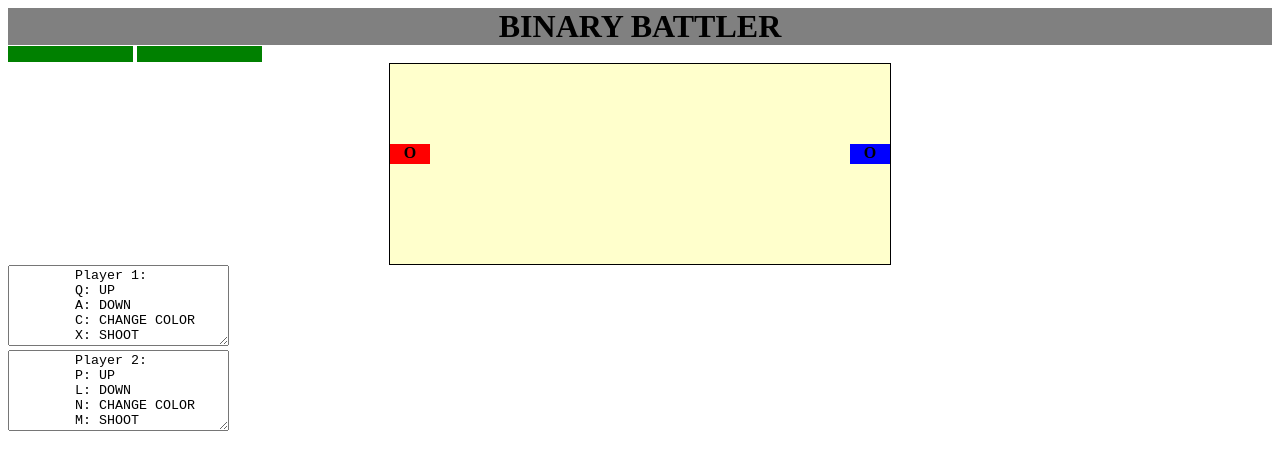
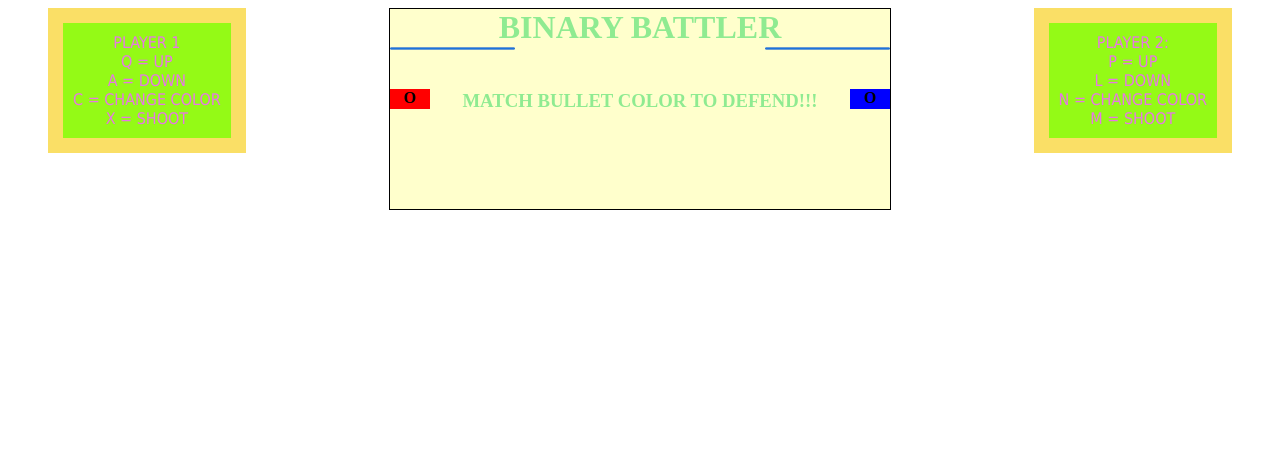
Before and after one commit to murtato/project_01, a plain HTML site: page index.html in a window 1280 px wide. Drawn offline with nearby package versions, Linux system fonts and the light colour scheme.

Commit message:
added health bars and trying to get them connected

```diff
--- a/index.html
+++ b/index.html
@@ -8,37 +8,38 @@
 </head>
 
 <body>
-  <h1>BINARY BATTLER</h1>
-
-  <progress id="player1Health" max="10" value="10"></progress>
-  <progress id="player2Health" max="10" value="10"></progress>
-
+  <div class="manual">
+    <div id="player1Instructions">
+        PLAYER 1<br>
+        Q  =  UP<br>
+        A  =  DOWN<br>
+        C  =  CHANGE COLOR<br>
+        X  =  SHOOT
+    </div>
+    <div id="player2Instructions">
+        PLAYER 2:<br>
+        P  =  UP<br>
+        L  =  DOWN<br>
+        N  =  CHANGE COLOR<br>
+        M  =  SHOOT
+    </div>
+  </div>
     <div class="container">
+      <h1>BINARY BATTLER</h1>
       <div class="playerShips">
         <div class="players" id="player1">O</div>
+
+            <progress id="player1Health" max="20" value="20"></progress>
+            <span id="status"></span>
+
         <div class="players" id="player2">O</div>
+
+            <progress id="player2Health" max="20" value="20"></progress>
+            <span id="status"></span>
+
       </div>
+      <h3><br><br>MATCH BULLET COLOR TO DEFEND!!!</h3>
     </div>
-  <div class="Manual">
-    <div id="player1Instructions">
-      <textarea rows="5" cols="25">
-        Player 1:
-        Q: UP
-        A: DOWN
-        C: CHANGE COLOR
-        X: SHOOT
-      </textarea>
-    </div>
-    <div id="player2Instructions">
-      <textarea rows="5" cols="25">
-        Player 2:
-        P: UP
-        L: DOWN
-        N: CHANGE COLOR
-        M: SHOOT
-      </textarea>
-    </div>
-  </div>
   <script src="https://ajax.googleapis.com/ajax/libs/jquery/2.2.0/jquery.min.js"></script>
   <script src="script.js"></script>
 </body>
--- a/main.css
+++ b/main.css
@@ -4,7 +4,15 @@ h1 {
   margin: auto;
   text-align: center;
   font-family: Arial-black;
-  background-color: gray;
+  color: #8FEB91;
+  background-color: #ffffcc;
+}
+
+h3 {
+ margin: auto;
+  text-align: center;
+  font-family: Arial-black;
+  color: #8FEB91;
 }
 
 .container {
@@ -17,17 +25,42 @@ h1 {
   background-color: #ffffcc;
 }
 
-#player1Health[value]{
-  -webkit-appearance: none;
-  appearance: none;
-  width: 125px;
+
+#player1Instructions {
+  text-align: center;
+  font-family: tahoma;
+  border: 15px solid #FADF66;
+  padding: 10px;
+  color: #E876E6;
+  background-color: #94FA16;
+  margin-left: 40px;
+  float: left;
 }
 
+#player2Instructions {
+  text-align: center;
+  font-family: tahoma;
+  border: 15px solid #FADF66;
+  padding: 10px;
+  color: #E876E6;
+  background-color: #94FA16;
+  margin-right: 40px;
+  float: right;
+}
+
+
+#player1Health[value]{
+  float: left;
+  width: 125px;
+  height: 5px;
+}
 #player2Health[value]{
-  -webkit-appearance: none;
-  appearance: none;
+  float: right;
   width: 125px;
+  height: 5px;
 }
+
+
 
 #player1 {
   text-align: center;
@@ -40,11 +73,9 @@ h1 {
   width: 40px;
   background-color: red;
 }
-
 #player1.blue {
   background-color: blue;
 }
-
 .player1Bullets {
   position: absolute;
   color: black;
@@ -52,7 +83,6 @@ h1 {
   width: 15px;
   background-color: red;
 }
-
 .player1Bullets.blue {
   background-color: blue;
 }
@@ -67,11 +97,9 @@ h1 {
   width: 40px;
   background-color: blue;
 }
-
 #player2.red {
   background-color: red;
 }
-
 .player2Bullets {
   position: absolute;
   left: 450px;
@@ -80,11 +108,6 @@ h1 {
   width: 15px;
   background-color: blue;
 }
-
 .player2Bullets.red {
   background-color: red;
 }
-
-.h3 {
-  margin: auto;
-}
--- a/script.js
+++ b/script.js
@@ -4,7 +4,6 @@ $("button").click(function(event) {
 });
 
 // var winner;
-// var hitPoints;
 
 var player1 = $('#player1')
 player1.data('x', 0)
@@ -17,10 +16,6 @@ player2.data('x2', 0)
 player2.data('y2', 0)
 player2.data('w2', 40)
 player2.data('h2', 25)
-
-//player1 health bar
-// var health = document.getElementById("health")
-// health.value = health.value()
 
 //player1 moves up
 $(document).keypress(function(key) {
@@ -36,11 +31,9 @@ $(document).keypress(function(key) {
 });
 //player1's color change function
 var player1Count = 0
-
 $(document).keypress(function(key) {
   if (key.which === 99) {
     player1Count++;
-    console.log("Player 1 count " + player1Count);
     //if odd, remove red and make blue.
     if(player1Count % 2 != 0) {
      player1.removeClass('red');
@@ -53,18 +46,15 @@ $(document).keypress(function(key) {
   }
 });
 //player1's bullet animation
-//addclass, removeclass, toggleclass, hasclass
-//create div classes and manipulate their css properties for color change functions
 $(document).keypress(function(key){
   if (key.which === 120) {
     var bulletDiv;
-
+//bullets created here
     if (player1.hasClass('blue')) {
       bulletDiv = '<div class="player1Bullets blue"' + '></div>';
     } else {
       bulletDiv = '<div class="player1Bullets red"' + '></div>';
     }
-
     var newBullet = $(bulletDiv);
     $('.container').append(newBullet);
     var currentP1Position = player1.css("top");
@@ -79,7 +69,7 @@ $(document).keypress(function(key){
       }
     }
     , 200);
-
+//Collision detection here
     function collision(newBullet, enemyPlayer) {
       // var newBullet = $('<div class="player1Bullets"></div>')
       var x1 = newBullet.offset().left;
@@ -95,7 +85,6 @@ $(document).keypress(function(key){
       var b2 = y2 + h2;
       var r2 = x2 + w2;
       if (b1 < y2 || y1 > b2 || r1 < x2 || x1 > r2) {
-        console.log("geometry")
         return false;
         } else if ($(".player1Bullets").hasClass("blue") && $("#player2").hasClass("blue"))
        {
@@ -110,31 +99,40 @@ $(document).keypress(function(key){
        else {
         console.log("hit")
          return true;
+        }
       }
-    console.log(collision(newBullet, player2));
+
+function progressBarSim(pHB) {
+  var bar = document.getElementById('player1Health');
+  var status = document.getElementById('status');
+  // status.innerHTML = pHB+"%"
+  bar.value = pHB;
+  // pHB--;
+  var damage = setTimeout("progressBarSim("+pHB+")", 300);
+  if(pHB == 20){
+    // status.innerHTML = "20%";
+    bar.value = 20;
+    // clearTimeout(sim);
   }
+}
+var p1HealthBar = 20;
+progressBarSim(p1HealthBar);
 
 
-  // var damage = function(health){
-  //   health.value =- 1};
+//player1 health bar
+// var hitPoints;????
+// var health = document.getElementById("player1Health")
+// bar.value = bar.value()
 
-    // if (collision == true && player2.hasClass("blue") && $(".player1Bullets").css("background-color") == "(0, 0, 255)") {
-    //   damage = false;
-    // } else {
-    //   damage = true
-    };
+// if(collision(newBullet, player2) === true) {
+//   player2.hitPointBar = (0);
+//   if (p2HPBar < 1) {
+
+// var damage = function(health){
+//   health.value =- 1};
+
+    }
   });
-  // $(document).keypress(function(key){??
-  // $( newBullet ).remove();
-  // if(collision(newBullet, player2) === true) {
-  //   player2.hitPointBar = (-1);
-  //   if (p2HPBar < 0) {
-  //     return "player1 " + "wins!"
-  //   }
-  // }
-
-//   }
-// })
 
 //player2 moves up
 $(document).keypress(function(key) {
@@ -153,7 +151,6 @@ var player2Count = 0;
 $(document).keypress(function(key) {
   if (key.which === 110) {
     player2Count++;
-    console.log("Player 2 count " + player2Count);
     //if odd, remove red and make blue.
     if(player2Count % 2 != 0) {
      player2.removeClass('blue');
@@ -169,13 +166,12 @@ $(document).keypress(function(key) {
 $(document).keypress(function(key) {
   if (key.which === 109) {
     var bulletDiv;
-
+//bullets created here
     if (player2.hasClass('red')) {
       bulletDiv = '<div class="player2Bullets red"' + '></div>';
     } else {
       bulletDiv = '<div class="player2Bullets blue"' + '></div>';
     }
-
     var newBullet = $(bulletDiv)
     $('.container').append(newBullet)
     var currentP2Position = player2.css("top");
@@ -188,9 +184,8 @@ $(document).keypress(function(key) {
       if (collision2(newBullet, player1)) {
         clearInterval(checker);
         }
-        console.log("collision2?", collision2(newBullet, player1))
       }, 200)
-
+//Collision detection here
   function collision2(newBullet, enemyPlayer) {
     // var newBullet = $('<div class="player1Bullets"></div>')
       var x1 = newBullet.offset().left;
@@ -205,15 +200,11 @@ $(document).keypress(function(key) {
       var w2 = enemyPlayer.outerWidth(true);
       var b2 = y2 + h2;
       var r2 = x2 + w2;
-      console.log ($(".player2Bullets").hasClass("red"))
-      console.log ($("#player1").hasClass("red"))
       if (b1 < y2 || y1 > b2 || r1 < x2 || x1 > r2) {
-        console.log("geometry")
         return false;
       }
       else if ($(".player2Bullets").hasClass("blue") && $("#player1").hasClass("blue"))
        {
-
         console.log("blue color match")
        return false;
         }
@@ -227,6 +218,35 @@ $(document).keypress(function(key) {
          return true;
       }
     }
-    console.log(collision2(newBullet, player1));
+
+function progressBarSim(pHB) {
+  var bar = document.getElementById('player1Health');
+  var status = document.getElementById('status');
+  // status.innerHTML = pHB+"%"
+  bar.value = pHB;
+  // pHB--;
+  var damage = setTimeout("progressBarSim("+pHB+")", 300);
+  if(pHB == 20){
+    // status.innerHTML = "20%";
+    bar.value = 20;
+    // clearTimeout(sim);
+  }
+}
+var p1HealthBar = 20;
+progressBarSim(p1HealthBar);
+
+
+//player1 health bar
+// var hitPoints;????
+// var health = document.getElementById("player1Health")
+// bar.value = bar.value()
+
+// if(collision(newBullet, player2) === true) {
+//   player2.hitPointBar = (0);
+//   if (p2HPBar < 1) {
+
+// var damage = function(health){
+//   health.value =- 1};
+
   }
 });
```
